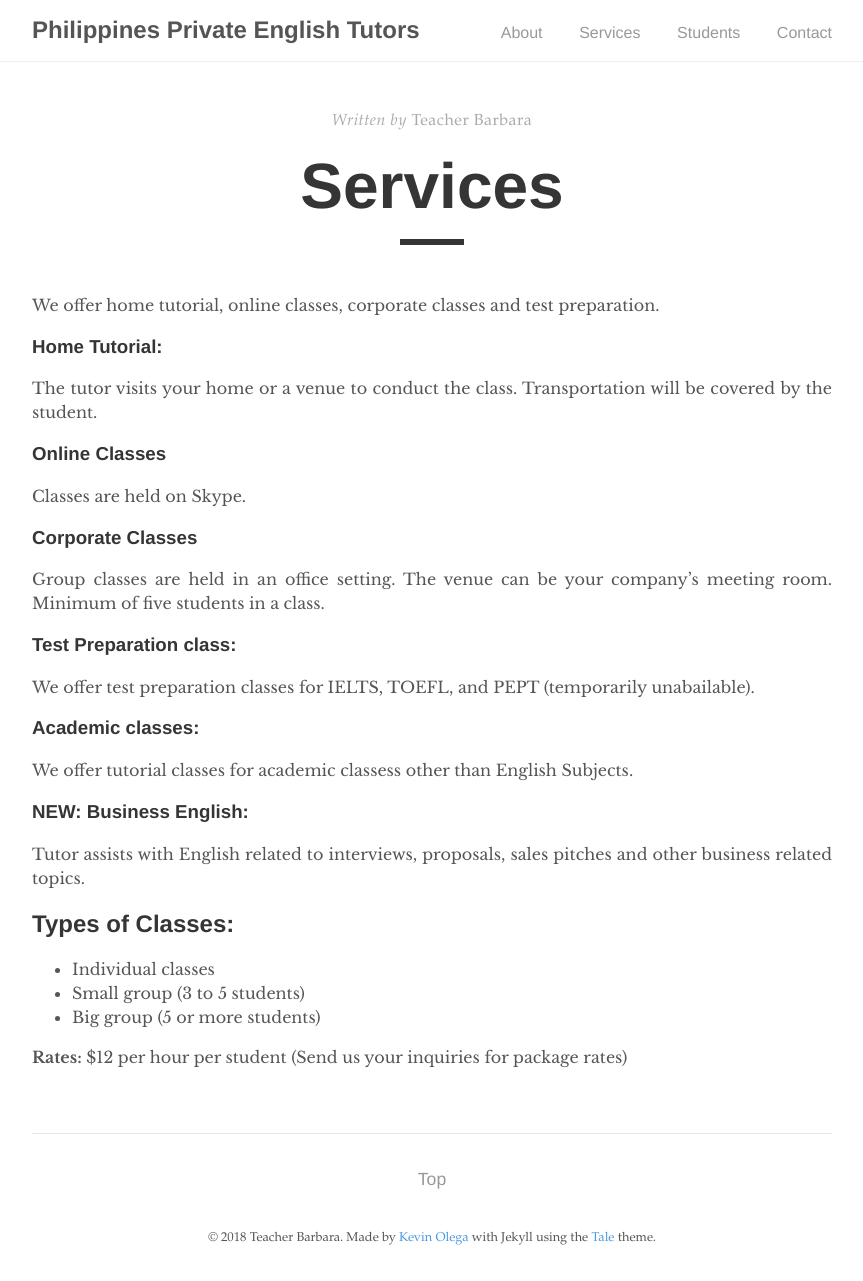
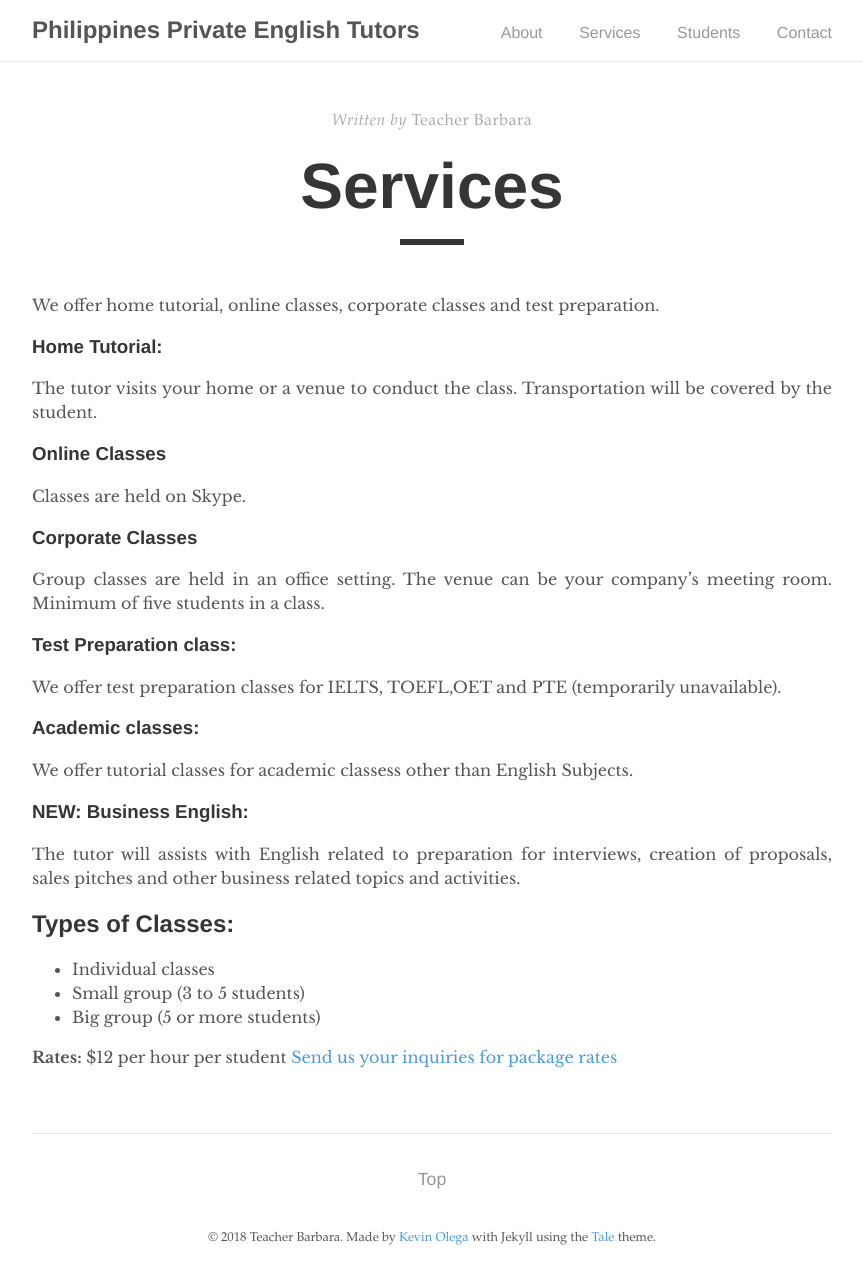
Before and after one commit to kevinolega/philippinesprivateenglishtutors, a Jekyll site: the page built from services.md, in a window 1280 px wide. Shown: the whole page, without its empty margins (208-1071 px from the left). Built offline with Jekyll 4.4.1, drawn with Linux system fonts in a browser that asks for light colours.

Commit message:
summary corrections

```diff
--- a/services.md
+++ b/services.md
@@ -21,7 +21,7 @@ Group classes are held in an office setting. The venue can be your company’s m
 
 ### Test Preparation class:
 
-We offer test preparation classes for IELTS, TOEFL, and PEPT (temporarily unabailable).
+We offer test preparation classes for IELTS, TOEFL,OET and PTE (temporarily unavailable).
 
 ### Academic classes:
 
@@ -29,7 +29,7 @@ We offer tutorial classes for academic classess other than English Subjects.
 
 ### NEW: Business English:
 
-Tutor assists with English related to interviews, proposals, sales pitches and other business related topics.
+The tutor will assists with English related to preparation for interviews, creation of proposals, sales pitches and other business related topics and activities.
 
 
 ## Types of Classes:
@@ -39,4 +39,4 @@ Tutor assists with English related to interviews, proposals, sales pitches and o
 - Big group (5 or more students)
 
 **Rates:** $12 per hour per student
-(Send us your inquiries for package rates)
+[Send us your inquiries for package rates]({{ '/contact' | prepend: site.baseurl }})
```
